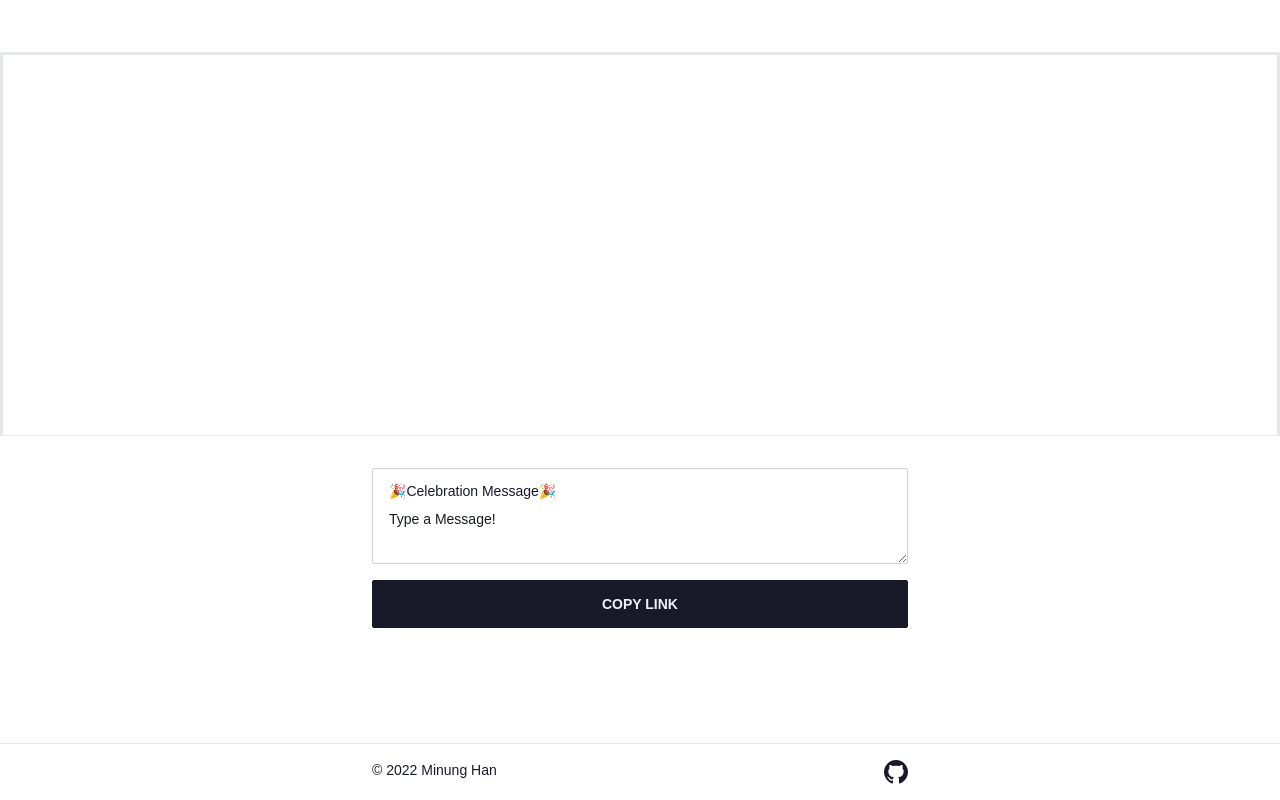
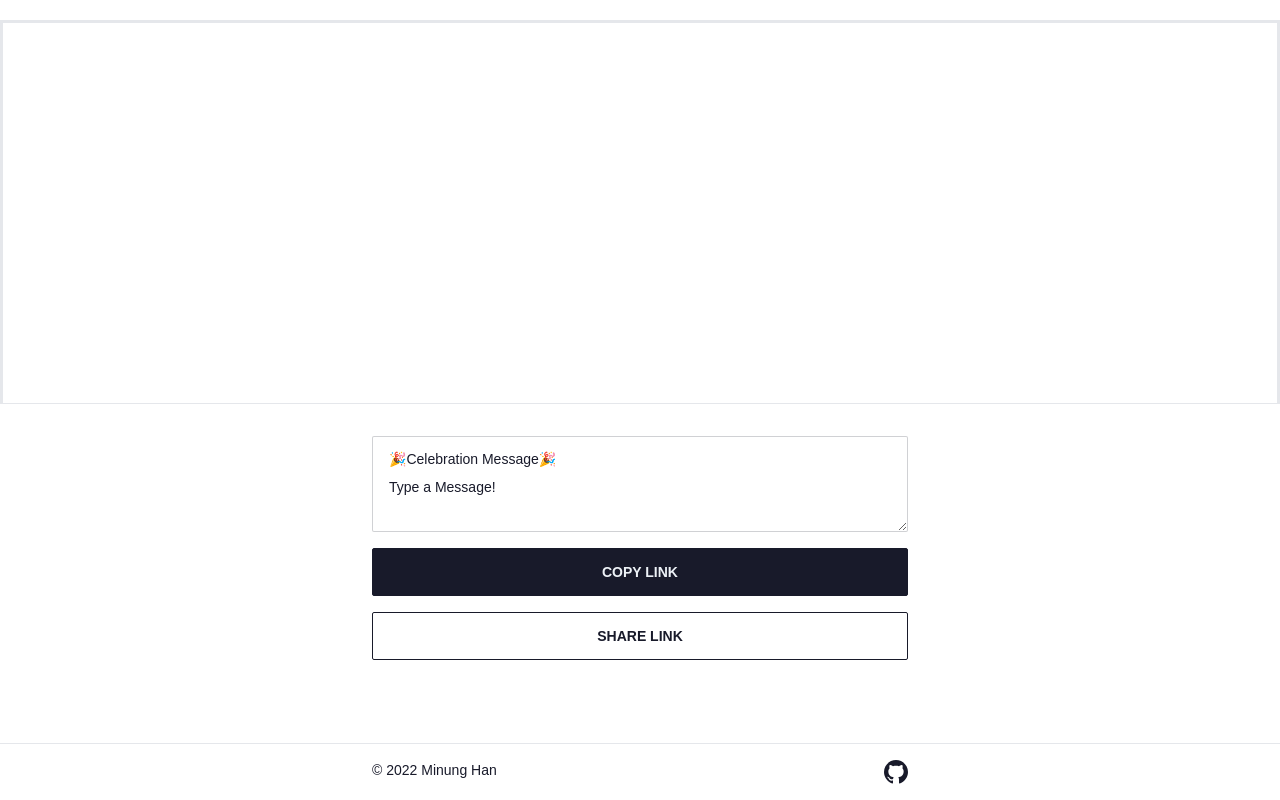
Before and after one commit to hmu332233/celebration, a Next.js app: page / in a window 1280 px wide. Built offline with nearby package versions, Linux system fonts and the light colour scheme; a web font is replaced by a local one.

Commit message:
copy와 share 버튼을 분리

```diff
--- a/pages/index.tsx
+++ b/pages/index.tsx
@@ -1,4 +1,4 @@
-import React, { useState } from 'react';
+import React, { useEffect, useState } from 'react';
 
 import useDebounce from 'hooks/useDebounce';
 import Layout from 'components/Layout';
@@ -7,8 +7,13 @@ import CopyModal from 'components/CopyModal';
 const DEFAULT_MESSAGE: string = '🎉Celebration Message🎉\nType a Message!';
 
 function Home() {
+  const [showShareButton, setShowShareButton] = useState(false);
   const [message, setMessage] = useState(DEFAULT_MESSAGE);
   const debouncedMessage = useDebounce(message, 500);
+
+  useEffect(() => {
+    setShowShareButton(typeof navigator.share === 'undefined')
+  });
 
   const handleChange = (e: React.ChangeEvent<HTMLTextAreaElement>) => {
     const { currentTarget: { value } } = e;
@@ -16,13 +21,13 @@ function Home() {
   };
 
   const handleSubmit = async () => {
-    if (typeof navigator.share === 'undefined') {
-      await navigator.clipboard.writeText(`https://celebration.minung.dev/message?m=${encodeURI(debouncedMessage)}`);
-    } else {
-      await navigator.share({
-        url: `https://celebration.minung.dev/message?m=${encodeURI(debouncedMessage)}`,
-      });
-    }
+    await navigator.clipboard.writeText(`https://celebration.minung.dev/message?m=${encodeURI(debouncedMessage)}`);
+  };
+
+  const handleShareClick = async () => {
+    await navigator.share({
+      url: `https://celebration.minung.dev/message?m=${encodeURI(debouncedMessage)}`,
+    });
   };
 
   return (
@@ -33,6 +38,9 @@ function Home() {
           <textarea className="textarea textarea-bordered h-24" name="message" placeholder="Type in Message!" value={message} onChange={handleChange} />
         </div>
         <CopyModal.Button onClick={handleSubmit} />
+        {showShareButton && (
+          <button className="btn btn-outline btn-block mt-4" onClick={handleShareClick}>Share Link</button>
+        )}
       </div>
       <CopyModal.Modal />
     </Layout>
```
